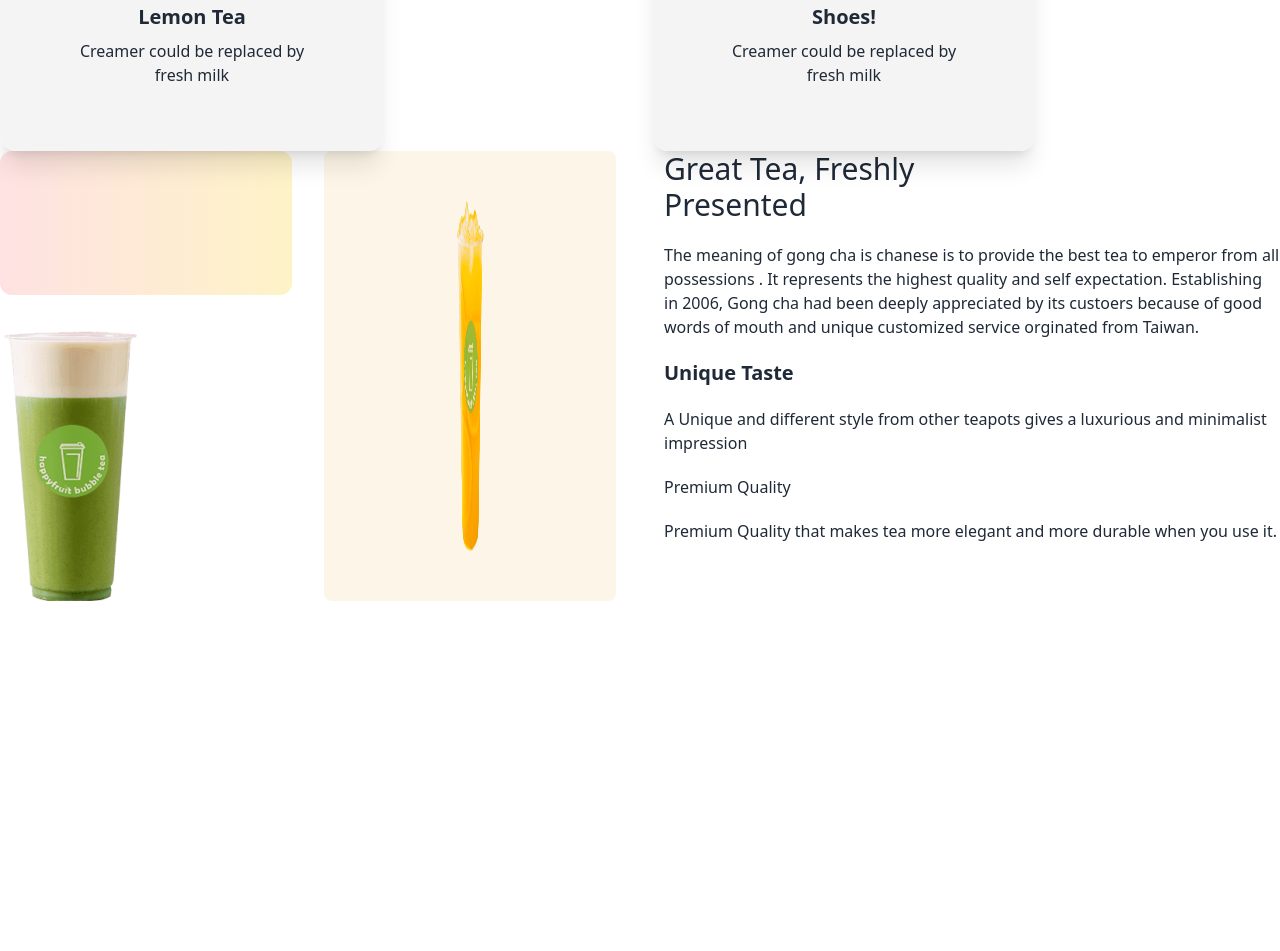
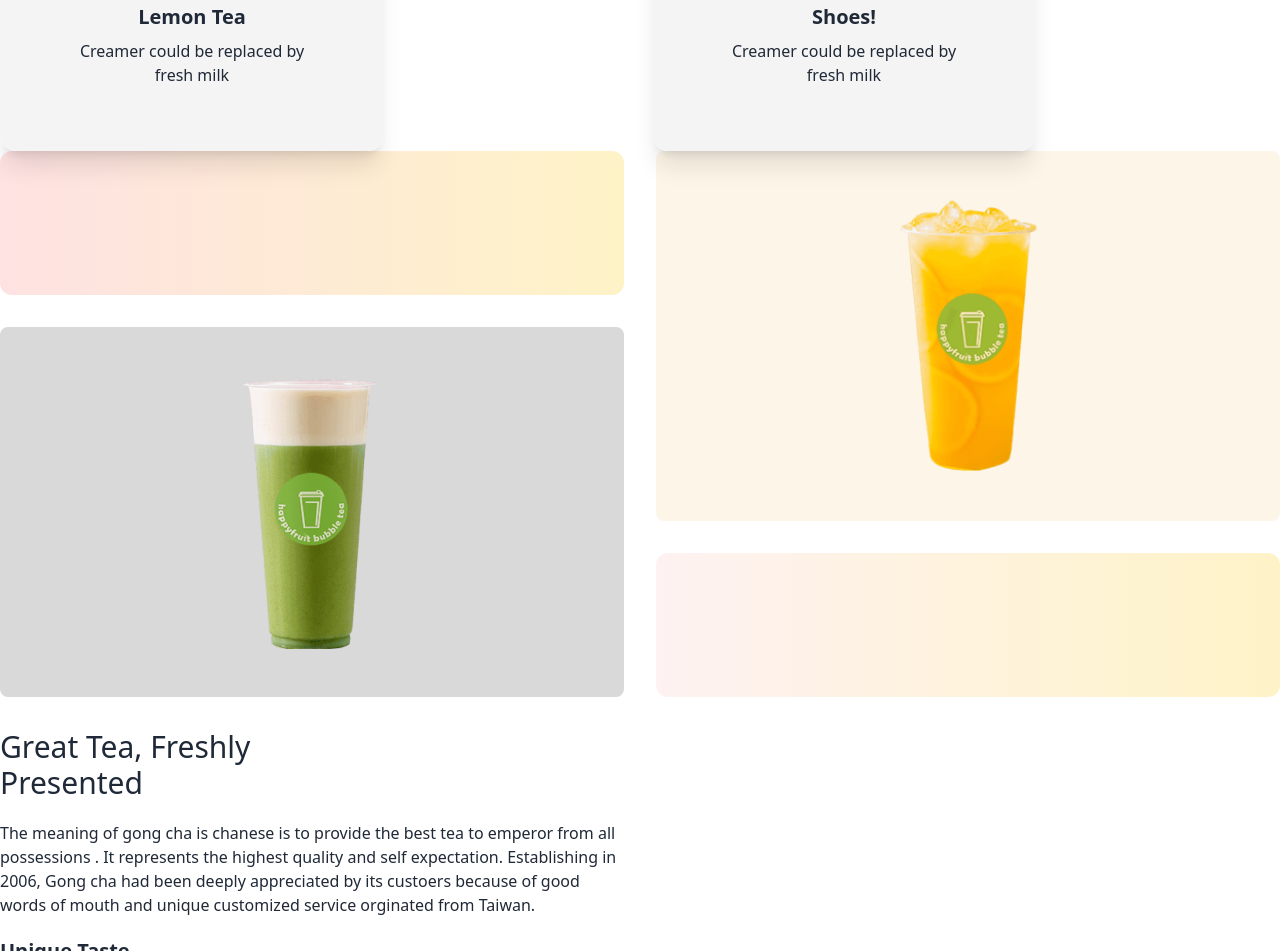
Before and after one commit to mdruqnuzzaman/tea-house-with-daisy, a plain HTML site: page index.html in a window 1280 px wide. Shown: the part 1367-2318 px from the top of the page. Before the commit the page ends 2096 px from the top, so only its background shows below. Drawn offline with nearby package versions, Linux system fonts and the light colour scheme.

Commit message:
created main sections updated

```diff
--- a/index.html
+++ b/index.html
@@ -94,13 +94,15 @@
 <!-- great tea-fresh tea sections -->
 <section class="mb-24 flex gap-12 flext-col lg:flex-row">
   <div class="grid gap-8 grid-cols-1 md:grid-cols-2 flex-1">
-    <div class="rounded-xl h-36 bg-gradient-to-r from-red-100 to-amber-100"></div>
-    <div class="row-span-2 bg-[#E6A6231A] rounded-lg px-32 py-12 flex justify-center "><img src="images/fresh-1.png" alt=""></div>
-    <div class="row span-2"><img src="images/fresh-2.png" alt=""></div>
-    <div></div>
+    <div class="rounded-xl h-36 bg-gradient-to-r from-red-100 to-amber-100">
+    </div>
+    <div class="row-span-2 bg-[#E6A6231A] rounded-lg px-32 py-12 flex justify-center "><img src="images/fresh-1.png" alt="">
+    </div>
+    <div class="row-span-2 bg-[#D9D9D9] rounded-lg px-32 py-12 flex justify-center "><img src="images/fresh-2.png" alt="">
+    </div>
+    <div class="rounded-xl h-36 bg-gradient-to-r from-red-50 to-amber-100">
+    </div>
 
-
-  </div>
   <div class="space-y-5 flex-1">
 <h3 class="text-3xl font-extralight">Great Tea, Freshly <br>Presented</h3>
   <p>The meaning of gong cha is chanese is to provide the best tea to emperor from all possessions . It represents the highest quality and self expectation. Establishing in 2006, Gong cha had been deeply appreciated by its custoers  because of good words of mouth and unique customized service orginated from Taiwan.</p>
```
